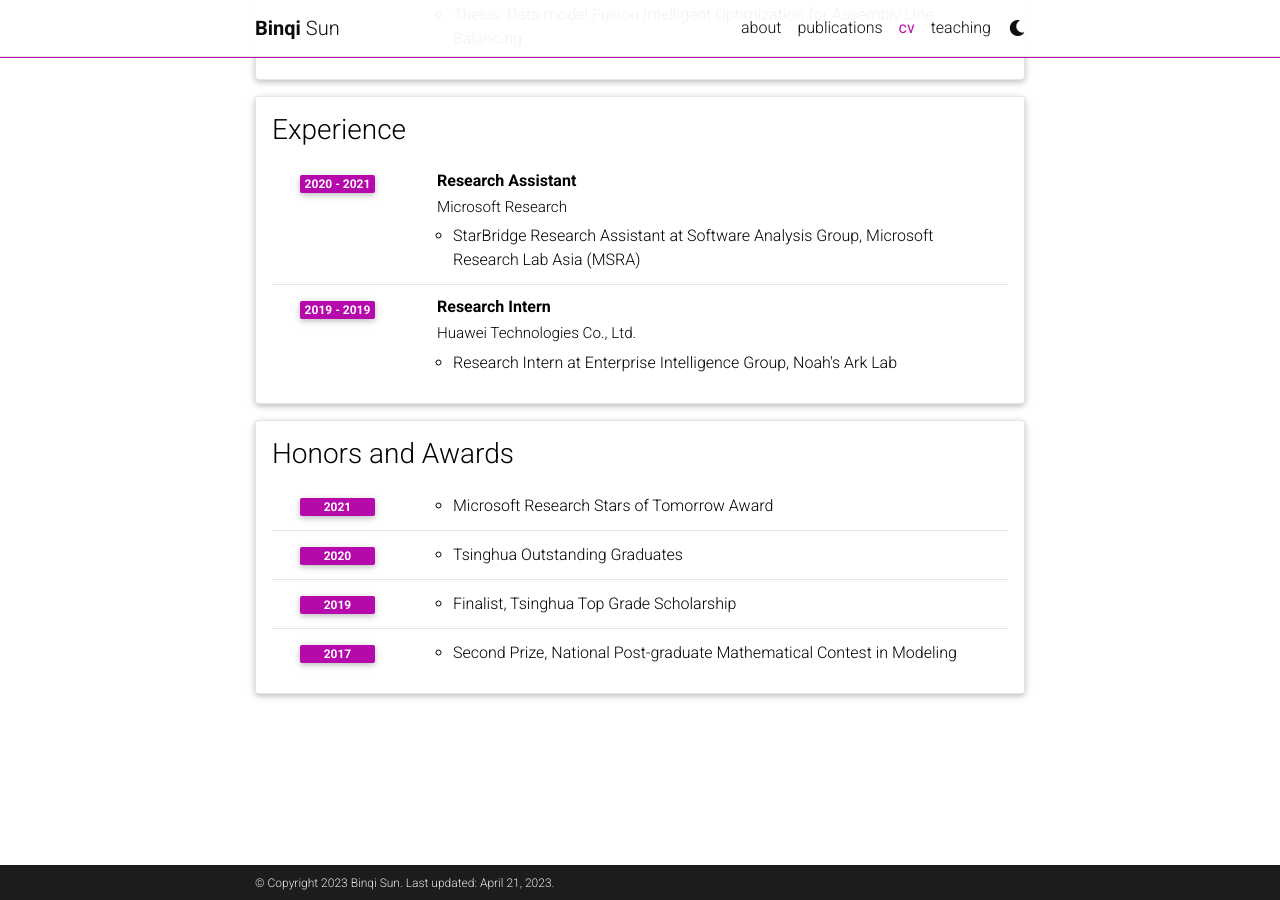
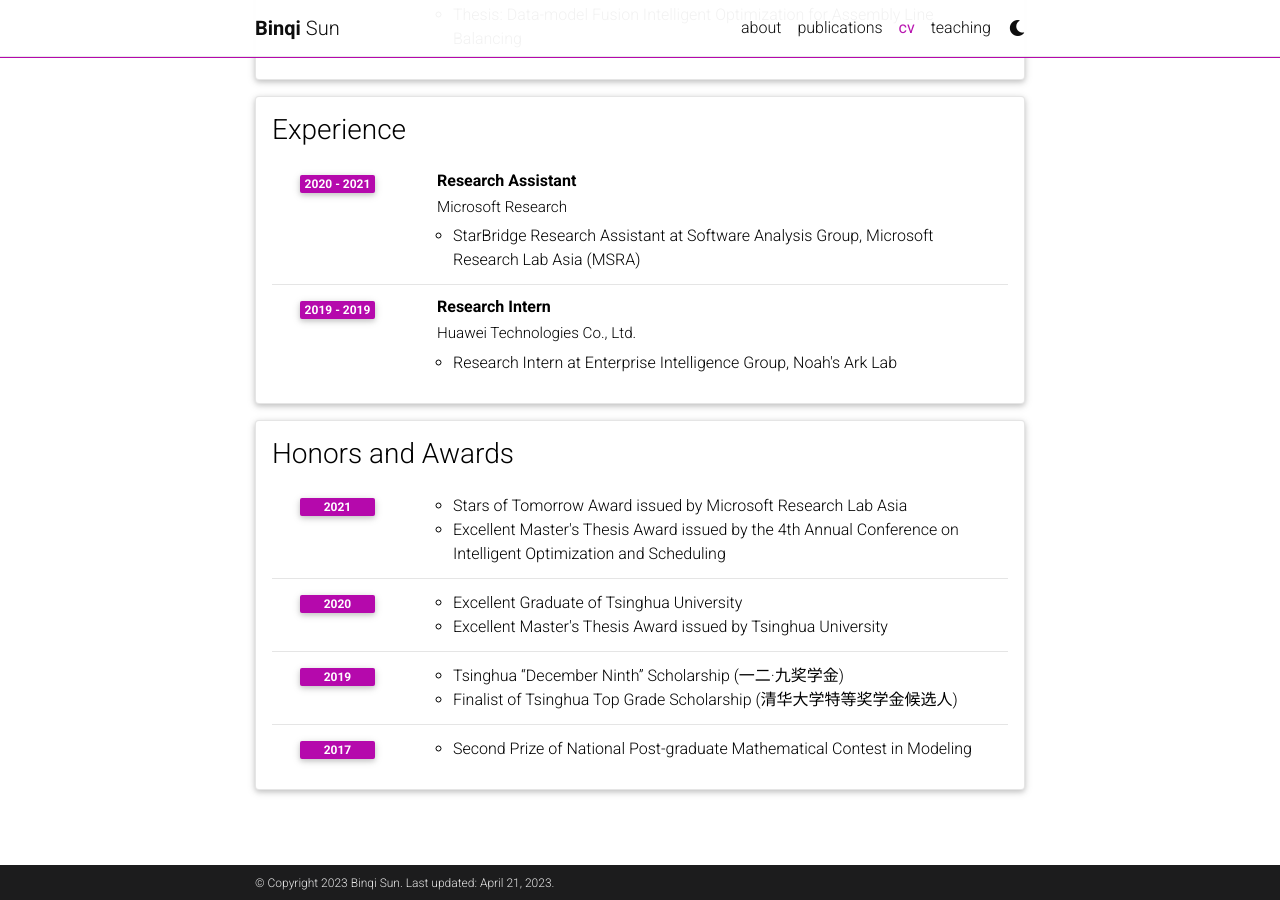
Before and after one commit to binqi-sun/binqi-sun.github.io, a Jekyll site: the page built from _pages/cv.md, in a window 1280 px wide and 900 px high, scrolled down 654 px. Built offline with Jekyll 4.4.1, drawn with Linux system fonts in a browser that asks for light colours; comment, search, counter and statistics services are not loaded; a style sheet for code colours, icons or effects is not loaded.

Commit message:
initial commit

```diff
--- a/_data/cv.yml
+++ b/_data/cv.yml
@@ -43,16 +43,19 @@
   contents:
     - year: 2021
       items:
-        - Microsoft Research Stars of Tomorrow Award
+        - Stars of Tomorrow Award issued by Microsoft Research Lab Asia
+        - Excellent Master's Thesis Award issued by the 4th Annual Conference on Intelligent Optimization and Scheduling
     - year: 2020
       items:
-        - Tsinghua Outstanding Graduates
+        - Excellent Graduate of Tsinghua University
+        - Excellent Master's Thesis Award issued by Tsinghua University
     - year: 2019
       items:
-        - Finalist, Tsinghua Top Grade Scholarship
+        - Tsinghua “December Ninth” Scholarship (一二·九奖学金)
+        - Finalist of Tsinghua Top Grade Scholarship (清华大学特等奖学金候选人)
     - year: 2017
       items:
-        - Second Prize, National Post-graduate Mathematical Contest in Modeling
+        - Second Prize of National Post-graduate Mathematical Contest in Modeling
 
 # - title: Academic Interests
 #   type: nested_list
```
